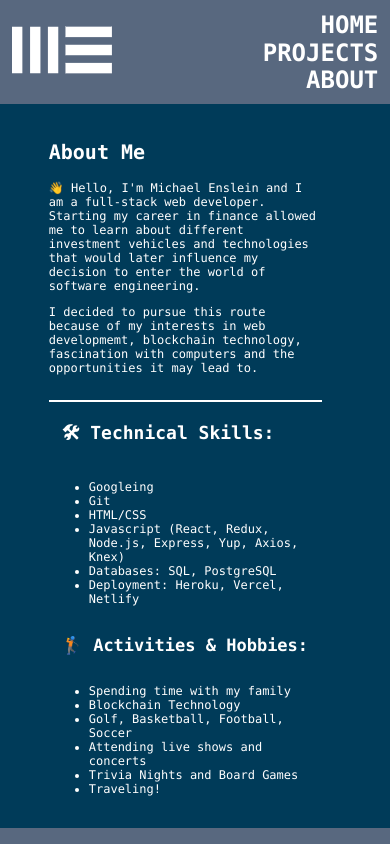
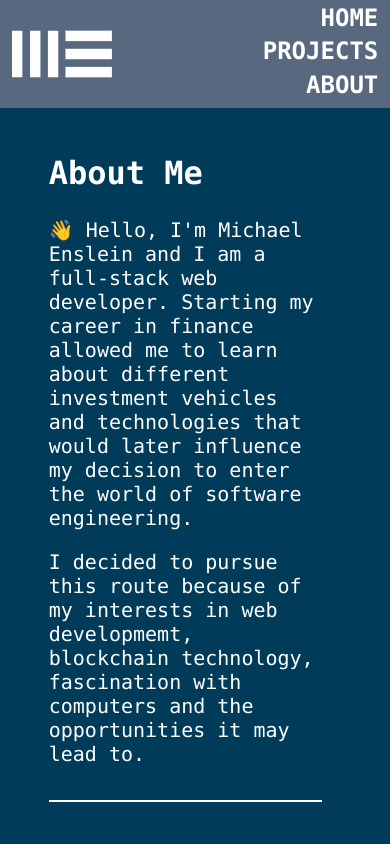
Before and after one commit to mnenslei/my-site, a React (Create React App) app: page /about in a window 390 px wide. Shown: the top 844 px of the page. Built offline with nearby package versions, Linux system fonts and the light colour scheme.

Commit message:
added media query for 1200px screens

```diff
--- a/src/components/Home.js
+++ b/src/components/Home.js
@@ -1,6 +1,5 @@
 import React from "react";
 import '../index.css';
-import Container from "./Container";
 
 const Home = () => {
     return (
--- a/src/index.css
+++ b/src/index.css
@@ -240,7 +240,47 @@ code {
   padding-left: 10%;
 }
 
-@media (max-width: 768px) {
+@media (max-device-width: 1200px){
+  h1{
+    font-size: 34px;
+  }
+  h2{
+    font-size: 32px;
+  }
+  h3{
+    font-size: 30px;
+  }
+  p{
+    font-size: 20px;
+  }
+  .logo-div{
+    margin-top: 1%;
+  }
+  .banner-links{
+    display: flex;
+    flex-direction: row;
+    flex-wrap: wrap;
+    justify-content: flex-end;
+    align-items: right;
+    width: 20%;
+    gap: 0px;
+    margin: 1% 3% 1% 0%;
+  }
+  .home-container{
+    min-height: 55rem;
+  }
+  .back h3{
+    font-size: 24px;
+  }
+  .back p{
+    font-size: 16px;
+  }
+  .about-container{
+    min-height: 55rem;
+  }
+}
+
+@media (max-device-width: 768px) {
   .banner-container{
     display: flex;
     flex-direction: row;
```
